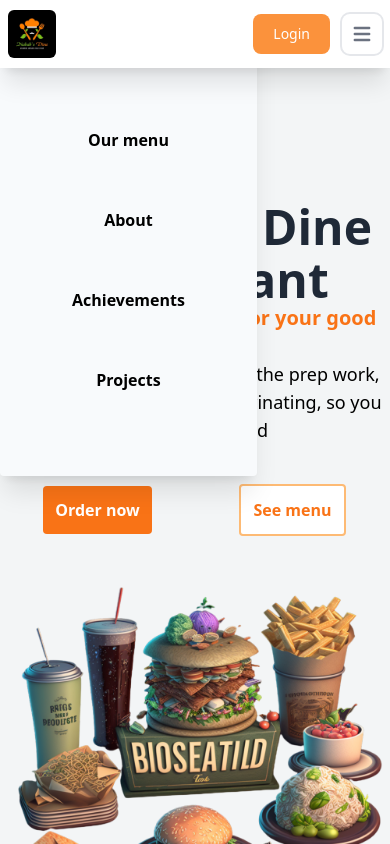
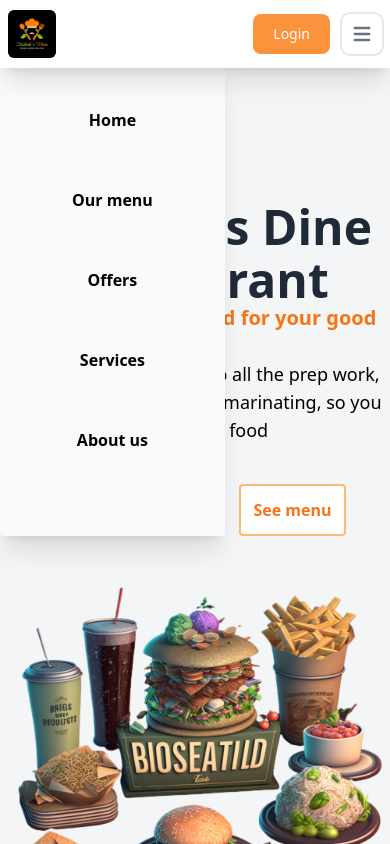
Before and after one commit to ImtiazNayeemShawon/Nabab-s-Dine-Resturant, a React (Vite) app: page / in a window 390 px wide. Both pictures are taken after a click on the button "Open main menu". Shown: the top 844 px of the page. Built offline with nearby package versions, Linux system fonts and the light colour scheme.

Commit message:
Updated version 2.1.0

```diff
--- a/src/Components/Navbar.jsx
+++ b/src/Components/Navbar.jsx
@@ -103,7 +103,7 @@ Our menu
         </div>
       </nav>
       {open && (
-        <div className="mt-1 fixed bg-slate-50 shadow-xl shadow-indigo p-16  rounded py-9 md:hidden cursor-pointer">
+        <div className="mt-16 fixed bg-slate-50 shadow-xl shadow-indigo p-16  rounded py-9 md:hidden cursor-pointer">
           <ul className="text-black-600 font-semibold list-item">
             <a
               href="/"
@@ -124,21 +124,21 @@ Our menu
               onClick={() => setOpen(!open)}
               className=" list-item mb-10  hover:bg-slate-200 p-2 rounded text-center text-black"
             >
-              About
+              Offers
             </a>
             <a
               href="Achivments"
               onClick={() => setOpen(!open)}
               className="list-item mb-10  hover:bg-slate-200 p-2 rounded text-center text-black"
             >
-              Achievements
+              Services
             </a>
             <a
               href="Gallery"
               onClick={() => setOpen(!open)}
               className="list-item mb-10  hover:bg-slate-200 p-2 rounded text-center text-black"
             >
-              Projects
+              About us
             </a>
           </ul>
         </div>
```
